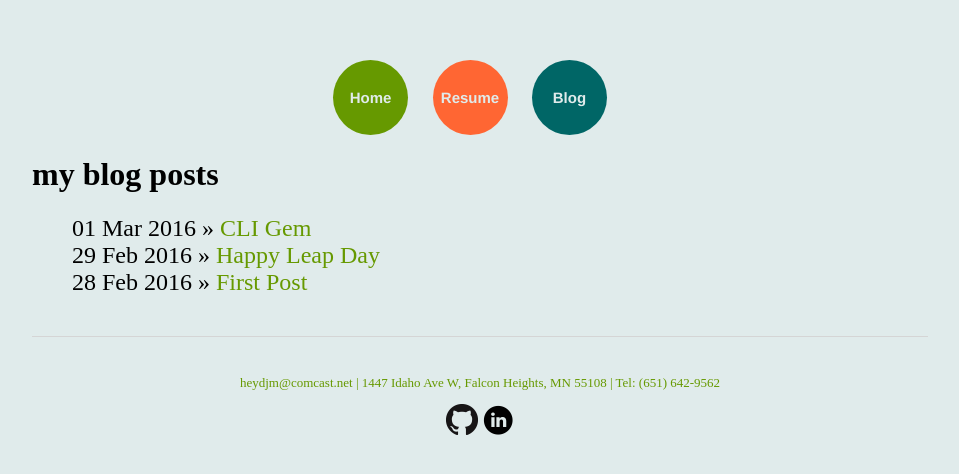
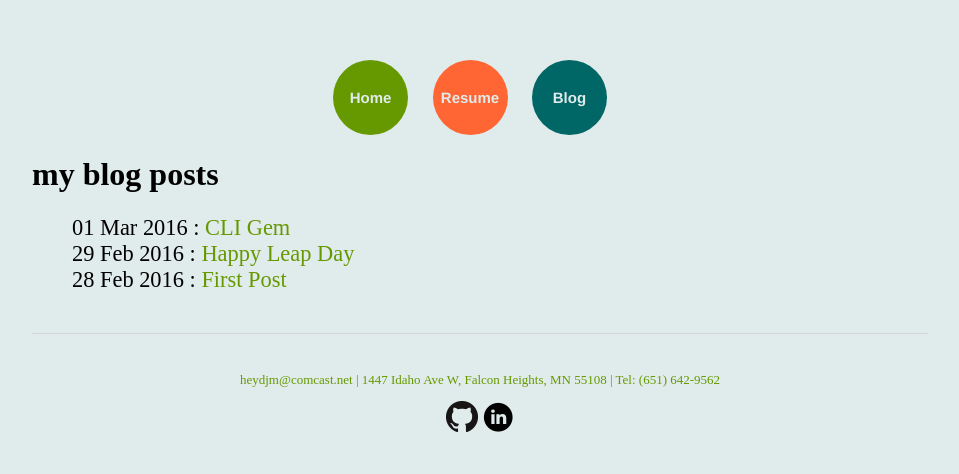
Before and after one commit to jmheyd/jmheyd.github.io, a Jekyll site: the page built from blog/index.html, in a window 1280 px wide. Shown: the top 474 px of the page, without its empty margins (160-1119 px from the left). Built offline with Jekyll 4.4.1, drawn with Linux system fonts in a browser that asks for light colours; some web fonts are replaced.

Commit message:
changing post format a bit

```diff
--- a/blog/index.html
+++ b/blog/index.html
@@ -6,6 +6,6 @@ title: my blog posts
 	<ul class="posts">
 
 	  {% for post in site.posts %}
-	    <li><span>{{ post.date | date_to_string }}</span> » <a href="{{ post.url }}" title="{{ post.title }}">{{ post.title }}</a></li>
+	    <li><span>{{ post.date | date_to_string }}</span> : <a href="{{ post.url }}" title="{{ post.title }}">{{ post.title }}</a></li>
 	  {% endfor %}
 	</ul>
--- a/css/main.css
+++ b/css/main.css
@@ -69,7 +69,7 @@ footer {
 
 ul.posts {
     margin: 20px auto 40px;
-    font-size: 1.5em;
+    font-size: 1.4em;
 }
 
 ul.posts li {
```
